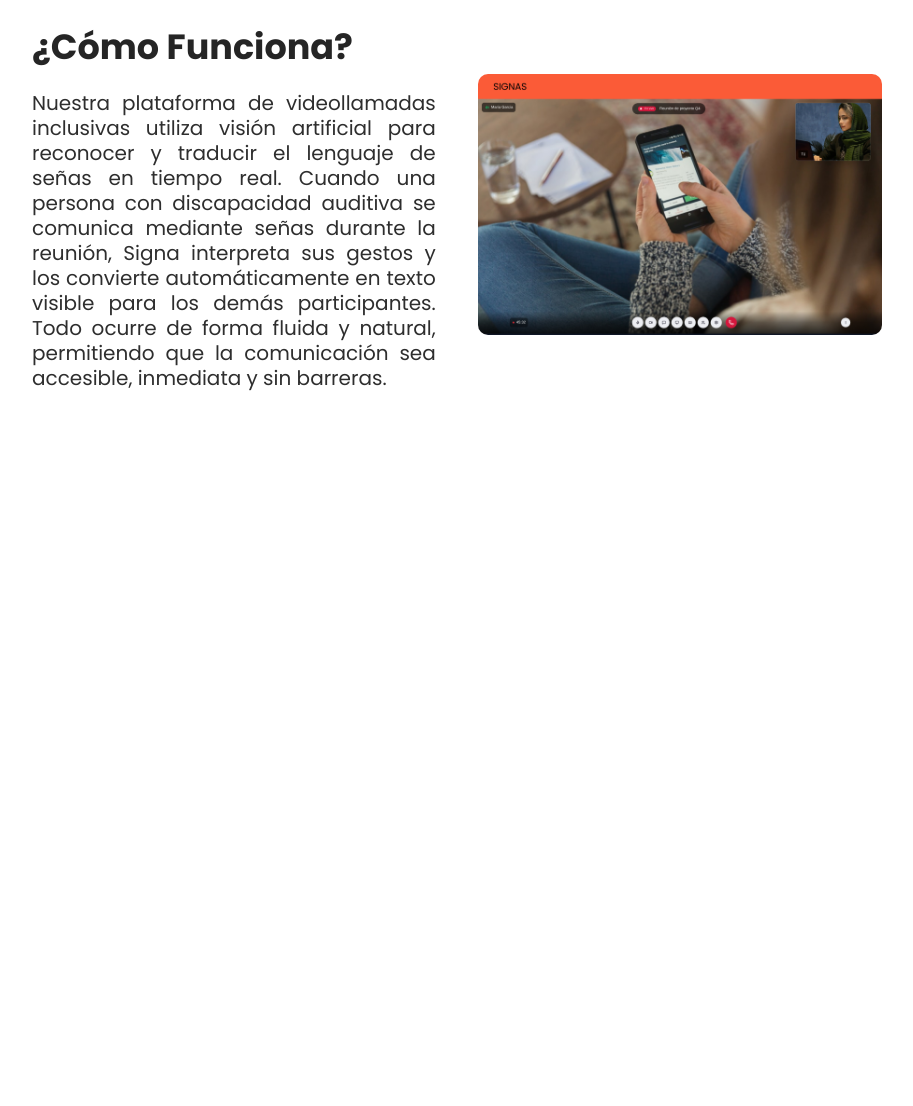
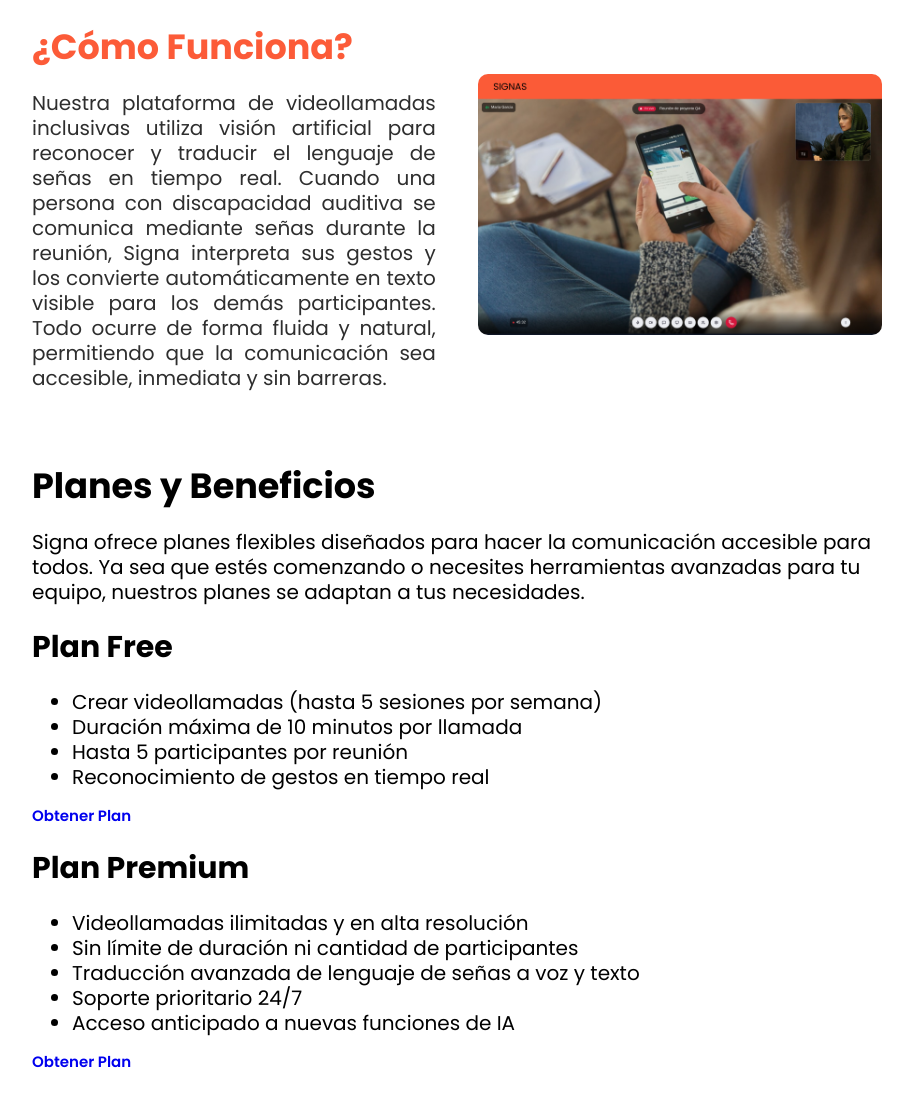
Before and after one commit to upc-signa/signa-landing-page, a plain HTML site: page index.html in a window 1280 px wide. Shown: the part 1630-2736 px from the top of the page, without its empty margins (183-1096 px from the left). Before the commit the page ends 2101 px from the top, so only its background shows below. Drawn offline with nearby package versions, Linux system fonts and the light colour scheme.

Commit message:
feat: add plans and benefits html

```diff
--- a/index.html
+++ b/index.html
@@ -1,15 +1,21 @@
 <!DOCTYPE html>
 <html lang="en">
+
 <head>
     <meta charset="UTF-8">
     <meta name="viewport" content="width=device-width, initial-scale=1.0">
     <title>Signa Landing Page</title>
     <link rel="stylesheet" href="styles/index.css">
-    <link rel="stylesheet" href="https://cdnjs.cloudflare.com/ajax/libs/normalize/8.0.1/normalize.min.css" integrity="sha512-NhSC1YmyruXifcj/KFRWoC561YpHpc5Jtzgvbuzx5VozKpWvQ+4nXhPdFgmx8xqexRcpAglTj9sIBWINXa8x5w==" crossorigin="anonymous" referrerpolicy="no-referrer" />
+    <link rel="stylesheet" href="https://cdnjs.cloudflare.com/ajax/libs/normalize/8.0.1/normalize.min.css"
+        integrity="sha512-NhSC1YmyruXifcj/KFRWoC561YpHpc5Jtzgvbuzx5VozKpWvQ+4nXhPdFgmx8xqexRcpAglTj9sIBWINXa8x5w=="
+        crossorigin="anonymous" referrerpolicy="no-referrer" />
     <link rel="preconnect" href="https://fonts.googleapis.com">
     <link rel="preconnect" href="https://fonts.gstatic.com" crossorigin>
-    <link href="https://fonts.googleapis.com/css2?family=Poppins:ital,wght@0,100;0,200;0,300;0,400;0,500;0,600;0,700;0,800;0,900;1,100;1,200;1,300;1,400;1,500;1,600;1,700;1,800;1,900&display=swap" rel="stylesheet">
+    <link
+        href="https://fonts.googleapis.com/css2?family=Poppins:ital,wght@0,100;0,200;0,300;0,400;0,500;0,600;0,700;0,800;0,900;1,100;1,200;1,300;1,400;1,500;1,600;1,700;1,800;1,900&display=swap"
+        rel="stylesheet">
 </head>
+
 <body>
     <header class="header">
         <a href="/"><span>Signa</span></a>
@@ -36,7 +42,8 @@
     <section class="banner">
         <main>
             <div class="title">
-                <h1>Comunicación sin Barreras: Descubre Signa, la Plataforma que Traduce el Lenguaje de Señas en Tiempo Real</h1>
+                <h1>Comunicación sin Barreras: Descubre Signa, la Plataforma que Traduce el Lenguaje de Señas en Tiempo
+                    Real</h1>
             </div>
             <a href="#" class="call-to-action">Registrarme</a>
         </main>
@@ -46,13 +53,18 @@
     <section id="us" class="us section">
         <div class="content">
             <p>
-                En Signa, estamos comprometidos con hacer la comunicación más inclusiva y accesible para todas las personas. Nuestra plataforma permite que las personas con discapacidad auditiva puedan crear reuniones virtuales y compartir su cámara para comunicarse mediante lenguaje de señas. Gracias a nuestra tecnología innovadora, los gestos realizados en la videollamada se traducen automáticamente en mensajes de texto, facilitando una comunicación fluida entre personas oyentes y personas sordas. Con Signa, rompemos las barreras de la comunicación y acercamos a todos en un mismo espacio digital.
+                En Signa, estamos comprometidos con hacer la comunicación más inclusiva y accesible para todas las
+                personas. Nuestra plataforma permite que las personas con discapacidad auditiva puedan crear reuniones
+                virtuales y compartir su cámara para comunicarse mediante lenguaje de señas. Gracias a nuestra
+                tecnología innovadora, los gestos realizados en la videollamada se traducen automáticamente en mensajes
+                de texto, facilitando una comunicación fluida entre personas oyentes y personas sordas. Con Signa,
+                rompemos las barreras de la comunicación y acercamos a todos en un mismo espacio digital.
             </p>
         </div>
 
         <div class="image-video">
             <a href="#" target="_blank">
-                <img src="assets/images/signa-img-us.png" alt="Image of Us"/>
+                <img src="assets/images/signa-img-us.png" alt="Image of Us" />
             </a>
         </div>
     </section>
@@ -60,7 +72,11 @@
     <section id="how-it-works" class="how-it-works section two">
         <div class="content">
             <h2>¿Cómo Funciona?</h2>
-            <p>Nuestra plataforma de videollamadas inclusivas utiliza visión artificial para reconocer y traducir el lenguaje de señas en tiempo real. Cuando una persona con discapacidad auditiva se comunica mediante señas durante la reunión, Signa interpreta sus gestos y los convierte automáticamente en texto visible para los demás participantes. Todo ocurre de forma fluida y natural, permitiendo que la comunicación sea accesible, inmediata y sin barreras.</p>
+            <p>Nuestra plataforma de videollamadas inclusivas utiliza visión artificial para reconocer y traducir el
+                lenguaje de señas en tiempo real. Cuando una persona con discapacidad auditiva se comunica mediante
+                señas durante la reunión, Signa interpreta sus gestos y los convierte automáticamente en texto visible
+                para los demás participantes. Todo ocurre de forma fluida y natural, permitiendo que la comunicación sea
+                accesible, inmediata y sin barreras.</p>
         </div>
 
         <div class="image">
@@ -68,6 +84,41 @@
         </div>
     </section>
 
+    <section id="plans-benefits" class="plans-benefits section two">
+        <div class="content">
+            <h2>Planes y Beneficios</h2>
+            <p>Signa ofrece planes flexibles diseñados para hacer la comunicación accesible para todos. Ya sea que estés
+                comenzando o necesites herramientas avanzadas para tu equipo, nuestros planes se adaptan a tus
+                necesidades.</p>
+        </div>
+
+        <div class="plans">
+            <div class="plan">
+                <h3>Plan Free</h3>
+                <ul>
+                    <li>Crear videollamadas (hasta 5 sesiones por semana)</li>
+                    <li>Duración máxima de 10 minutos por llamada</li>
+                    <li>Hasta 5 participantes por reunión</li>
+                    <li>Reconocimiento de gestos en tiempo real</li>
+                </ul>
+                <a href="#" target="_blank">Obtener Plan</a>
+            </div>
+
+            <div class="plan">
+                <h3>Plan Premium</h3>
+                <ul>
+                    <li>Videollamadas ilimitadas y en alta resolución</li>
+                    <li>Sin límite de duración ni cantidad de participantes</li>
+                    <li>Traducción avanzada de lenguaje de señas a voz y texto</li>
+                    <li>Soporte prioritario 24/7</li>
+                    <li>Acceso anticipado a nuevas funciones de IA</li>
+                </ul>
+                <a href="#" target="_blank">Obtener Plan</a>
+            </div>
+        </div>
+    </section>
+
     <script src="assets/js/index.js"></script>
 </body>
+
 </html>
--- a/styles/index.css
+++ b/styles/index.css
@@ -217,7 +217,7 @@
 }
 .how-it-works .content h2 {
     font-weight: 700;
-    color: #252525;
+    color: #FC5B38;
 }
 
 .how-it-works .image {
```
Also changed, not shown: indexEN.html (+55 -6 lines), assets/icons/signa-icon-check.svg (added).
